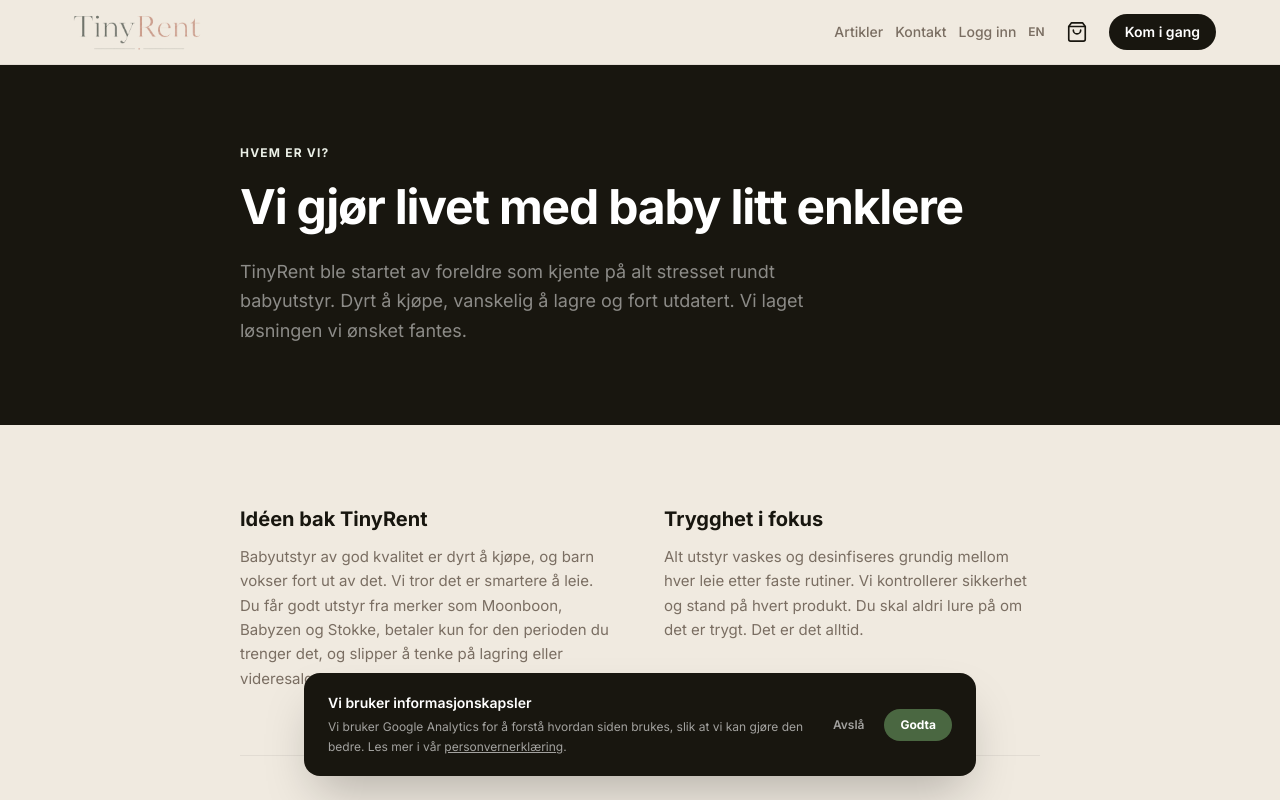
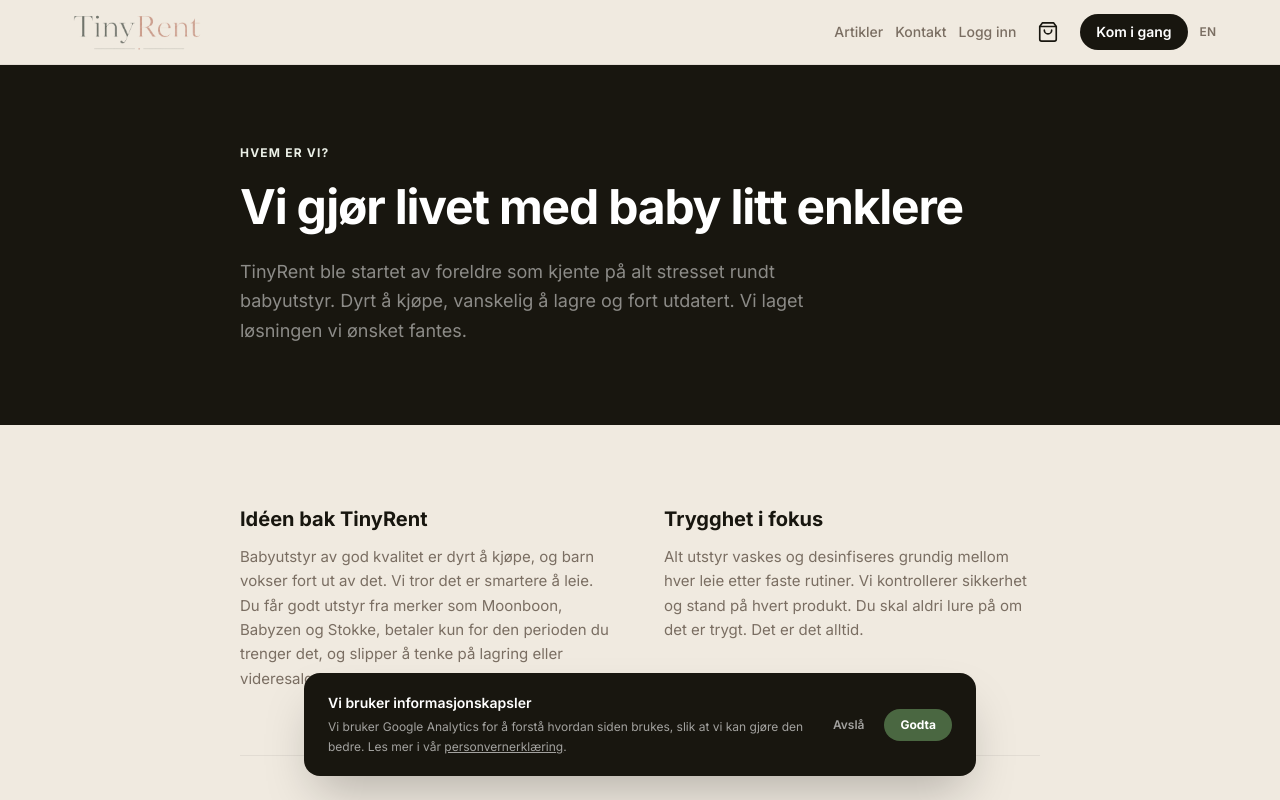
Before and after one commit to sogveg/Hagr, a Next.js app: page /om-oss in a window 1280 px wide. Shown: the top 800 px of the page. Built offline with nearby package versions, Linux system fonts and the light colour scheme; no server answers.

Commit message:
Flytt språkbytte til ytterst høyre i header
Etter Se utstyr-knappen, ute av flyten til de primære nav-lenkene.

Co-Authored-By: Claude Sonnet 4.6 <noreply@anthropic.com>

```diff
--- a/components/layout/header-auth-nav.tsx
+++ b/components/layout/header-auth-nav.tsx
@@ -51,7 +51,6 @@ export function HeaderAuthNav() {
         >
           {t.nav.myAccount}
         </Link>
-        <LanguageToggle />
         <CartIcon />
         <Link
           href="/bergen"
@@ -59,6 +58,7 @@ export function HeaderAuthNav() {
         >
           {t.nav.seeEquipment}
         </Link>
+        <LanguageToggle />
       </div>
     )
   }
@@ -77,7 +77,6 @@ export function HeaderAuthNav() {
       >
         {t.nav.login}
       </Link>
-      <LanguageToggle />
       <CartIcon />
       <Link
         href="/register"
@@ -85,6 +84,7 @@ export function HeaderAuthNav() {
       >
         {t.nav.getStarted}
       </Link>
+      <LanguageToggle />
     </div>
   )
 }
```
